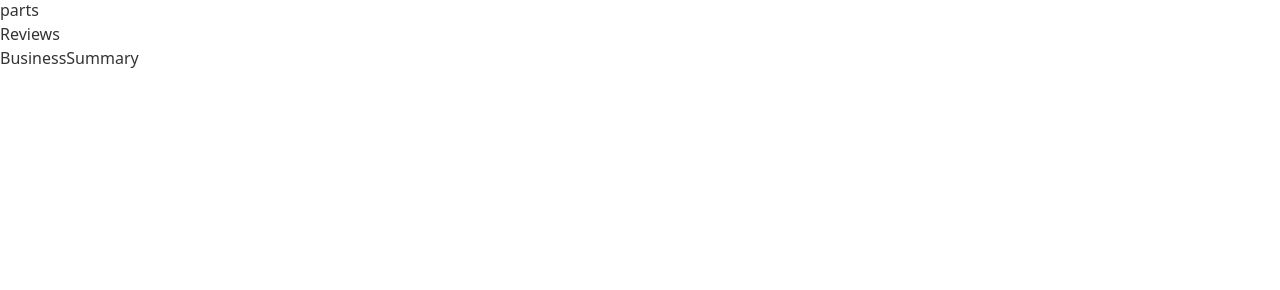
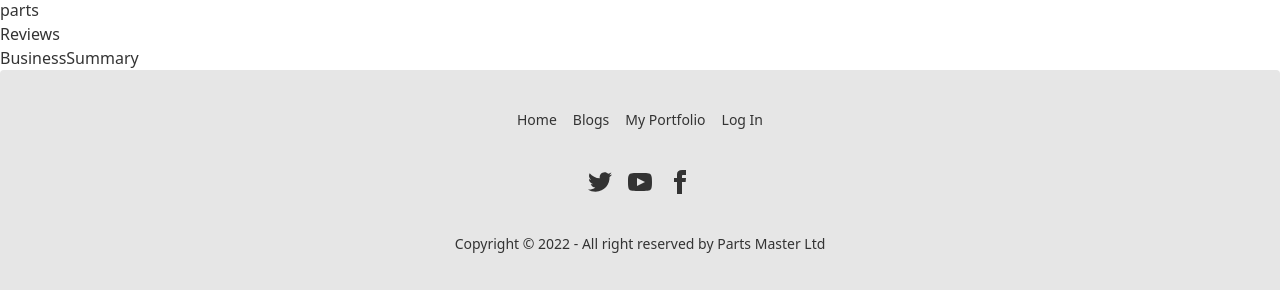
Before and after one commit to omar-faruk11/manufacturer-website, a React (Create React App) app: page / in a window 1280 px wide. Shown: the part 866-1156 px from the top of the page. Before the commit the page ends 936 px from the top, so only its background shows below. Built offline with nearby package versions, Linux system fonts and the light colour scheme.

Commit message:
Footer section added

```diff
--- a/src/Pages/Home/Home.jsx
+++ b/src/Pages/Home/Home.jsx
@@ -1,4 +1,5 @@
 import React from 'react';
+import Footer from '../../Sheard/Footer';
 import Banner from './Banner';
 import BusinessSummary from './BusinessSummary';
 import Parts from './Parts';
@@ -11,6 +12,7 @@
             <Parts/>
             <Reviews/>
             <BusinessSummary/>
+            <Footer/>
         </div>
     );
 };
--- a/src/Sheard/Footer.jsx
+++ b/src/Sheard/Footer.jsx
@@ -0,0 +1,27 @@
+import React from 'react';
+import { Link } from 'react-router-dom';
+
+const Footer = () => {
+    return (
+        <footer class="footer footer-center p-10 bg-base-200 text-base-content rounded">
+            <div class="grid grid-flow-col gap-4">
+                <Link to='/' class="link link-hover">Home</Link>
+                <Link to='/blogs' class="link link-hover">Blogs</Link>
+                <Link to='/myportfolio' class="link link-hover">My Portfolio</Link>
+                <Link to='/login' class="link link-hover">Log In</Link>
+            </div>
+            <div>
+                <div class="grid grid-flow-col gap-4">
+                    <Link to='/'><svg xmlns="http://www.w3.org/2000/svg" width="24" height="24" viewBox="0 0 24 24" class="fill-current"><path d="M24 4.557c-.883.392-1.832.656-2.828.775 1.017-.609 1.798-1.574 2.165-2.724-.951.564-2.005.974-3.127 1.195-.897-.957-2.178-1.555-3.594-1.555-3.179 0-5.515 2.966-4.797 6.045-4.091-.205-7.719-2.165-10.148-5.144-1.29 2.213-.669 5.108 1.523 6.574-.806-.026-1.566-.247-2.229-.616-.054 2.281 1.581 4.415 3.949 4.89-.693.188-1.452.232-2.224.084.626 1.956 2.444 3.379 4.6 3.419-2.07 1.623-4.678 2.348-7.29 2.04 2.179 1.397 4.768 2.212 7.548 2.212 9.142 0 14.307-7.721 13.995-14.646.962-.695 1.797-1.562 2.457-2.549z"></path></svg></Link>
+                    <Link to='/'><svg xmlns="http://www.w3.org/2000/svg" width="24" height="24" viewBox="0 0 24 24" class="fill-current"><path d="M19.615 3.184c-3.604-.246-11.631-.245-15.23 0-3.897.266-4.356 2.62-4.385 8.816.029 6.185.484 8.549 4.385 8.816 3.6.245 11.626.246 15.23 0 3.897-.266 4.356-2.62 4.385-8.816-.029-6.185-.484-8.549-4.385-8.816zm-10.615 12.816v-8l8 3.993-8 4.007z"></path></svg></Link>
+                    <Link to='/'><svg xmlns="http://www.w3.org/2000/svg" width="24" height="24" viewBox="0 0 24 24" class="fill-current"><path d="M9 8h-3v4h3v12h5v-12h3.642l.358-4h-4v-1.667c0-.955.192-1.333 1.115-1.333h2.885v-5h-3.808c-3.596 0-5.192 1.583-5.192 4.615v3.385z"></path></svg></Link>
+                </div>
+            </div>
+            <div>
+                <p>Copyright © 2022 - All right reserved by Parts Master Ltd</p>
+            </div>
+        </footer>
+    );
+};
+
+export default Footer;
```
